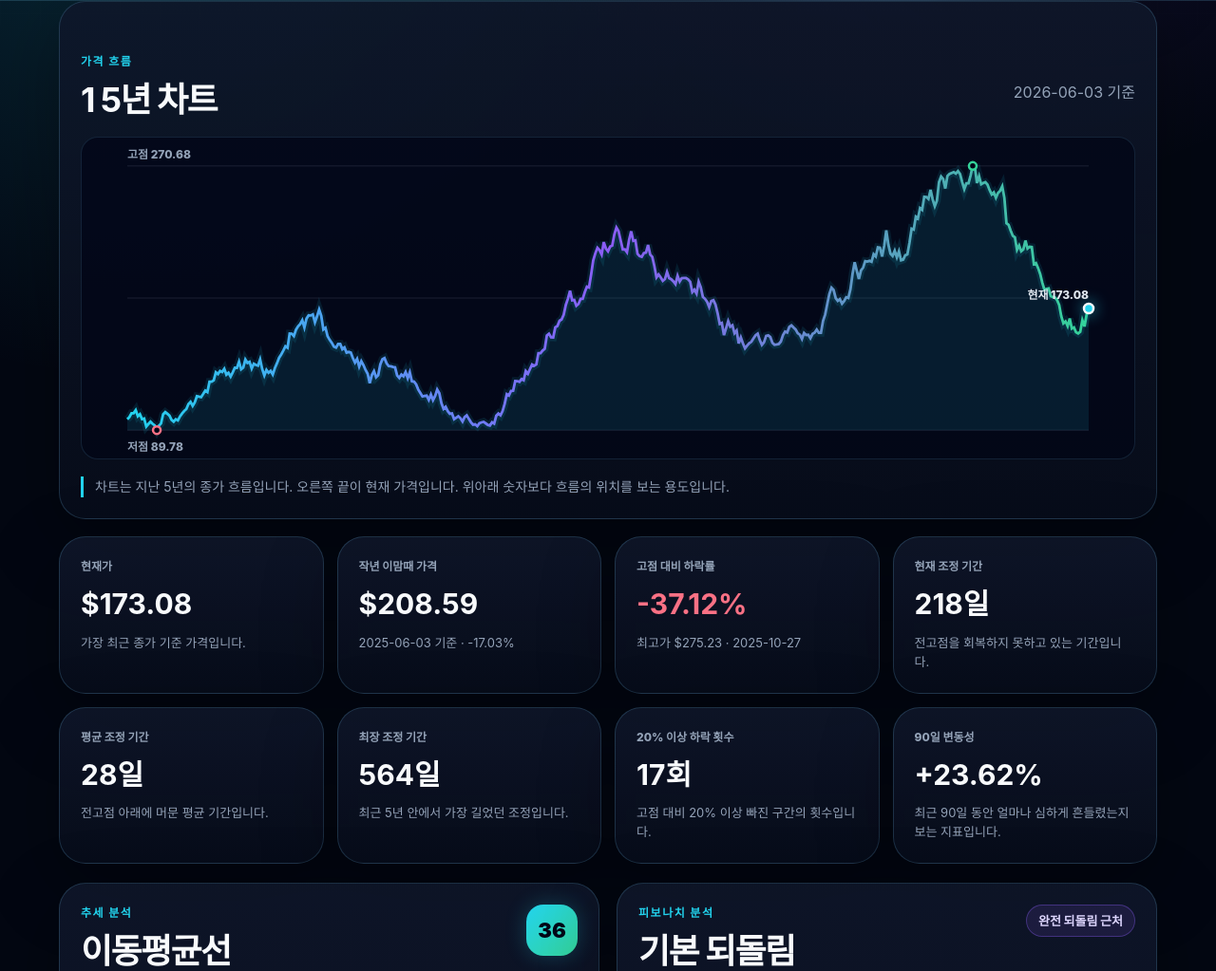
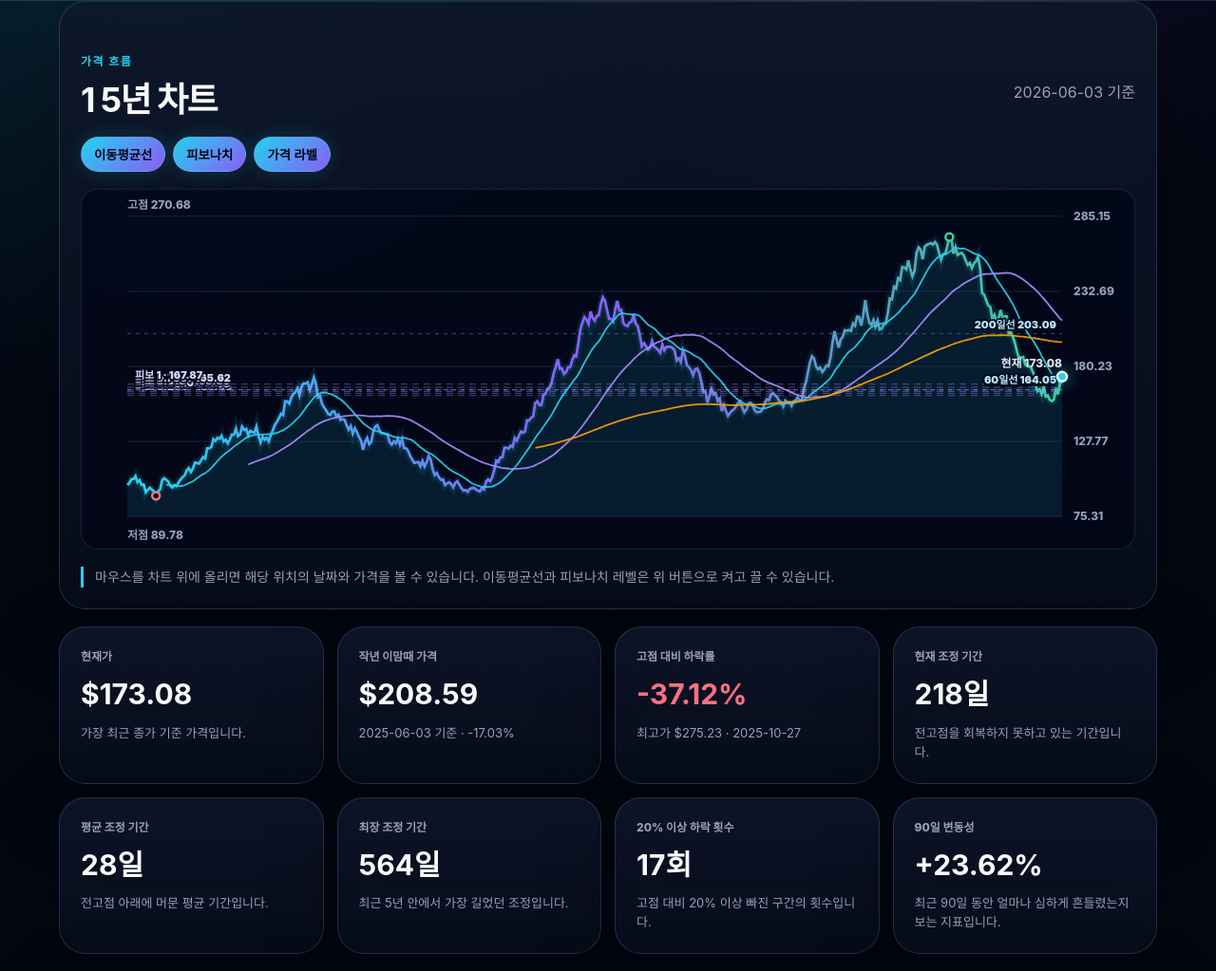
Before and after one commit to wooseong-dev/market-cycle-lab, a FastAPI app: page /asset/1 in a window 1280 px wide. Shown: the part 448-1471 px from the top of the page at 95% size. Run offline with FastAPI, Linux system fonts and the light colour scheme.

Commit message:
Add chart overlays and hover tooltip

```diff
--- a/static/app.js
+++ b/static/app.js
@@ -5,49 +5,165 @@ function money(v) {
   return v.toFixed(4);
 }
 
+function clamp(value, min, max) {
+  return Math.min(Math.max(value, min), max);
+}
+
+function movingAverage(values, window) {
+  const out = [];
+  let sum = 0;
+
+  for (let i = 0; i < values.length; i++) {
+    sum += values[i];
+
+    if (i >= window) {
+      sum -= values[i - window];
+    }
+
+    if (i >= window - 1) {
+      out.push(sum / window);
+    } else {
+      out.push(null);
+    }
+  }
+
+  return out;
+}
+
+function pathFromCoords(coords) {
+  return coords
+    .filter(c => c && Number.isFinite(c[0]) && Number.isFinite(c[1]))
+    .map((c, i) => `${i === 0 ? "M" : "L"}${c[0].toFixed(2)},${c[1].toFixed(2)}`)
+    .join(" ");
+}
+
 function drawSparkline(el, points, big = false) {
   if (!points || points.length < 2) return;
 
   const width = Math.max(el.clientWidth || 640, 320);
-  const height = big ? 340 : 140;
-  const padX = big ? 48 : 16;
-  const padY = big ? 30 : 14;
+  const height = big ? 380 : 140;
 
-  const values = points.map(p => p.close);
-  const min = Math.min(...values);
-  const max = Math.max(...values);
+  const padLeft = big ? 48 : 16;
+  const padRight = big ? 76 : 16;
+  const padTop = big ? 28 : 14;
+  const padBottom = big ? 34 : 14;
+
+  const maData = parseJSON(el.dataset.ma, []);
+  const fibData = parseJSON(el.dataset.fib, []);
+
+  const showMA = el.dataset.showMa !== "false";
+  const showFib = el.dataset.showFib !== "false";
+  const showLabels = el.dataset.showLabels !== "false";
+
+  const values = points.map(p => Number(p.close)).filter(v => Number.isFinite(v));
+
+  const overlayValues = [];
+  maData.forEach(item => {
+    const v = Number(item.value);
+    if (Number.isFinite(v)) overlayValues.push(v);
+  });
+  fibData.forEach(item => {
+    const v = Number(item.price);
+    if (Number.isFinite(v)) overlayValues.push(v);
+  });
+
+  const minRaw = Math.min(...values, ...(big ? overlayValues : []));
+  const maxRaw = Math.max(...values, ...(big ? overlayValues : []));
+  const extra = (maxRaw - minRaw || 1) * 0.08;
+  const min = minRaw - extra;
+  const max = maxRaw + extra;
   const range = max - min || 1;
 
-  const step = (width - padX * 2) / (points.length - 1);
-  const coords = points.map((p, i) => {
-    const x = padX + i * step;
-    const y = height - padY - ((p.close - min) / range) * (height - padY * 2);
-    return [x, y, p.close, p.date];
-  });
+  const chartW = width - padLeft - padRight;
+  const chartH = height - padTop - padBottom;
 
-  const d = coords
-    .map((c, i) => `${i === 0 ? "M" : "L"}${c[0].toFixed(2)},${c[1].toFixed(2)}`)
-    .join(" ");
+  const xFor = i => padLeft + (i / (points.length - 1)) * chartW;
+  const yFor = value => padTop + (1 - ((value - min) / range)) * chartH;
+
+  const coords = points.map((p, i) => [xFor(i), yFor(Number(p.close)), Number(p.close), p.date]);
+  const d = pathFromCoords(coords);
 
   const last = coords[coords.length - 1];
   const high = coords.reduce((a, b) => (b[2] > a[2] ? b : a), coords[0]);
   const low = coords.reduce((a, b) => (b[2] < a[2] ? b : a), coords[0]);
 
-  const grid = big
+  const gridCount = big ? 5 : 2;
+  const gridLines = [];
+  const axisLabels = [];
+
+  for (let i = 0; i < gridCount; i++) {
+    const ratio = i / (gridCount - 1);
+    const y = padTop + ratio * chartH;
+    const price = max - ratio * range;
+
+    gridLines.push(`<line class="grid-line" x1="${padLeft}" y1="${y}" x2="${width - padRight}" y2="${y}"></line>`);
+
+    if (big) {
+      axisLabels.push(`
+        <text class="axis-label" x="${width - padRight + 12}" y="${y + 4}">${money(price)}</text>
+      `);
+    }
+  }
+
+  const maOverlays = [];
+  if (big && showMA) {
+    const closeValues = points.map(p => Number(p.close));
+
+    [20, 60, 200].forEach(window => {
+      if (closeValues.length >= Math.min(window, 10)) {
+        const maValues = movingAverage(closeValues, Math.min(window, closeValues.length));
+        const maCoords = maValues.map((v, i) => v === null ? null : [xFor(i), yFor(v)]);
+        const maPath = pathFromCoords(maCoords);
+
+        if (maPath) {
+          maOverlays.push(`<path class="ma-line ma-${window}" d="${maPath}"></path>`);
+        }
+      }
+    });
+
+    maData.forEach(item => {
+      const price = Number(item.value);
+      if (!Number.isFinite(price)) return;
+
+      const y = yFor(price);
+      maOverlays.push(`
+        <line class="ma-level" x1="${padLeft}" y1="${y}" x2="${width - padRight}" y2="${y}"></line>
+        <text class="overlay-label ma-label" x="${width - padRight - 6}" y="${y - 6}">${item.label} ${money(price)}</text>
+      `);
+    });
+  }
+
+  const fibOverlays = [];
+  if (big && showFib) {
+    fibData.forEach(item => {
+      const price = Number(item.price);
+      if (!Number.isFinite(price)) return;
+
+      const y = yFor(price);
+      fibOverlays.push(`
+        <line class="fib-overlay" x1="${padLeft}" y1="${y}" x2="${width - padRight}" y2="${y}"></line>
+        <text class="overlay-label fib-label" x="${padLeft + 8}" y="${y - 6}">피보 ${item.label} · ${money(price)}</text>
+      `);
+    });
+  }
+
+  const labels = big && showLabels
     ? `
-      <line class="grid-line" x1="${padX}" y1="${padY}" x2="${width - padX}" y2="${padY}"></line>
-      <line class="grid-line" x1="${padX}" y1="${height / 2}" x2="${width - padX}" y2="${height / 2}"></line>
-      <line class="grid-line" x1="${padX}" y1="${height - padY}" x2="${width - padX}" y2="${height - padY}"></line>
+      <text class="chart-label" x="${padLeft}" y="${padTop - 8}">고점 ${money(high[2])}</text>
+      <text class="chart-label" x="${padLeft}" y="${height - 10}">저점 ${money(low[2])}</text>
+      <text class="chart-label end" x="${width - padRight}" y="${last[1] - 10}">현재 ${money(last[2])}</text>
     `
-    : `
-      <line class="grid-line" x1="${padX}" y1="${height / 2}" x2="${width - padX}" y2="${height / 2}"></line>
-    `;
+    : "";
 
-  const labels = big
+  const hoverLayer = big
     ? `
-      <text class="chart-label" x="${padX}" y="${padY - 8}">고점 ${money(max)}</text>
-      <text class="chart-label" x="${padX}" y="${height - 8}">저점 ${money(min)}</text>
-      <text class="chart-label end" x="${width - padX}" y="${last[1] - 10}">현재 ${money(last[2])}</text>
+      <line class="crosshair-x" x1="${padLeft}" y1="${padTop}" x2="${padLeft}" y2="${height - padBottom}"></line>
+      <line class="crosshair-y" x1="${padLeft}" y1="${padTop}" x2="${width - padRight}" y2="${padTop}"></line>
+      <circle class="hover-dot" cx="${padLeft}" cy="${padTop}" r="5"></circle>
+      <rect class="tooltip-bg" x="${padLeft + 12}" y="${padTop + 12}" width="160" height="54" rx="10"></rect>
+      <text class="tooltip-date" x="${padLeft + 24}" y="${padTop + 34}"></text>
+      <text class="tooltip-price" x="${padLeft + 24}" y="${padTop + 54}"></text>
+      <rect class="hover-capture" x="${padLeft}" y="${padTop}" width="${chartW}" height="${chartH}"></rect>
     `
     : "";
 
@@ -61,28 +177,151 @@ function drawSparkline(el, points, big = false) {
         </linearGradient>
       </defs>
 
-      ${grid}
-      <path class="area" d="${d} L ${width - padX},${height - padY} L ${padX},${height - padY} Z"></path>
+      ${gridLines.join("")}
+      ${axisLabels.join("")}
+
+      <path class="area" d="${d} L ${width - padRight},${height - padBottom} L ${padLeft},${height - padBottom} Z"></path>
       <path class="glow" d="${d}"></path>
       <path class="line" d="${d}"></path>
+
+      ${fibOverlays.join("")}
+      ${maOverlays.join("")}
 
       <circle class="dot high-dot" cx="${high[0]}" cy="${high[1]}" r="${big ? 4 : 3}"></circle>
       <circle class="dot low-dot" cx="${low[0]}" cy="${low[1]}" r="${big ? 4 : 3}"></circle>
       <circle class="dot last-dot" cx="${last[0]}" cy="${last[1]}" r="${big ? 5 : 4}"></circle>
 
       ${labels}
+      ${hoverLayer}
     </svg>
   `;
+
+  if (big) {
+    attachHover(el, points, coords, { padLeft, padTop, padRight, padBottom, width, height, chartW, chartH });
+  }
+}
+
+function attachHover(el, points, coords, dims) {
+  const svg = el.querySelector("svg");
+  const capture = el.querySelector(".hover-capture");
+  if (!svg || !capture) return;
+
+  const cx = el.querySelector(".crosshair-x");
+  const cy = el.querySelector(".crosshair-y");
+  const dot = el.querySelector(".hover-dot");
+  const bg = el.querySelector(".tooltip-bg");
+  const dateText = el.querySelector(".tooltip-date");
+  const priceText = el.querySelector(".tooltip-price");
+
+  const hoverEls = [cx, cy, dot, bg, dateText, priceText];
+
+  function setVisible(show) {
+    hoverEls.forEach(x => {
+      if (x) x.style.opacity = show ? "1" : "0";
+    });
+  }
+
+  setVisible(false);
+
+  capture.addEventListener("mousemove", event => {
+    const rect = svg.getBoundingClientRect();
+    const ratioX = (event.clientX - rect.left) / rect.width;
+    const svgX = ratioX * dims.width;
+
+    const clampedX = clamp(svgX, dims.padLeft, dims.width - dims.padRight);
+    const index = Math.round(((clampedX - dims.padLeft) / dims.chartW) * (points.length - 1));
+    const safeIndex = clamp(index, 0, points.length - 1);
+    const c = coords[safeIndex];
+
+    if (!c) return;
+
+    const x = c[0];
+    const y = c[1];
+
+    cx.setAttribute("x1", x);
+    cx.setAttribute("x2", x);
+    cy.setAttribute("y1", y);
+    cy.setAttribute("y2", y);
+    dot.setAttribute("cx", x);
+    dot.setAttribute("cy", y);
+
+    let tooltipX = x + 14;
+    let tooltipY = y - 70;
+
+    if (tooltipX > dims.width - dims.padRight - 170) tooltipX = x - 176;
+    if (tooltipY < dims.padTop + 8) tooltipY = y + 18;
+
+    bg.setAttribute("x", tooltipX);
+    bg.setAttribute("y", tooltipY);
+    dateText.setAttribute("x", tooltipX + 12);
+    dateText.setAttribute("y", tooltipY + 22);
+    priceText.setAttribute("x", tooltipX + 12);
+    priceText.setAttribute("y", tooltipY + 43);
+
+    dateText.textContent = c[3];
+    priceText.textContent = `가격 ${money(c[2])}`;
+
+    setVisible(true);
+  });
+
+  capture.addEventListener("mouseleave", () => setVisible(false));
+}
+
+function parseJSON(value, fallback) {
+  try {
+    if (!value) return fallback;
+    return JSON.parse(value);
+  } catch (e) {
+    return fallback;
+  }
+}
+
+function redrawInteractiveChart(container) {
+  const chart = container.closest(".panel").querySelector(".interactive-chart");
+  if (!chart) return;
+
+  const points = parseJSON(chart.dataset.points, []);
+  drawSparkline(chart, points, true);
 }
 
 document.querySelectorAll(".mini-chart").forEach(el => {
   try {
-    drawSparkline(el, JSON.parse(el.dataset.points), false);
+    drawSparkline(el, parseJSON(el.dataset.points, []), false);
   } catch (e) {}
 });
 
 document.querySelectorAll(".big-chart").forEach(el => {
   try {
-    drawSparkline(el, JSON.parse(el.dataset.points), true);
+    drawSparkline(el, parseJSON(el.dataset.points, []), true);
   } catch (e) {}
 });
+
+document.querySelectorAll(".chart-toggle").forEach(button => {
+  button.addEventListener("click", () => {
+    button.classList.toggle("active");
+
+    const toolbar = button.closest(".chart-toolbar");
+    const panel = button.closest(".panel");
+    const chart = panel.querySelector(".interactive-chart");
+    if (!chart) return;
+
+    const overlay = button.dataset.overlay;
+    const active = button.classList.contains("active");
+
+    if (overlay === "ma") chart.dataset.showMa = String(active);
+    if (overlay === "fib") chart.dataset.showFib = String(active);
+    if (overlay === "labels") chart.dataset.showLabels = String(active);
+
+    drawSparkline(chart, parseJSON(chart.dataset.points, []), true);
+  });
+});
+
+window.addEventListener("resize", () => {
+  document.querySelectorAll(".mini-chart").forEach(el => {
+    drawSparkline(el, parseJSON(el.dataset.points, []), false);
+  });
+
+  document.querySelectorAll(".big-chart").forEach(el => {
+    drawSparkline(el, parseJSON(el.dataset.points, []), true);
+  });
+});
--- a/static/styles.css
+++ b/static/styles.css
@@ -883,3 +883,142 @@ svg { width: 100%; height: 100%; display: block; }
     flex-direction: column;
   }
 }
+/* === 차트 오버레이 / 호버 툴팁 === */
+
+.chart-toolbar {
+  display: flex;
+  flex-wrap: wrap;
+  gap: 8px;
+  margin: 12px 0 14px;
+}
+
+.chart-toggle {
+  border: 1px solid rgba(125, 211, 252, .18);
+  border-radius: 999px;
+  background: rgba(15, 23, 42, .72);
+  color: var(--muted2);
+  padding: 8px 13px;
+  font-weight: 900;
+  cursor: pointer;
+}
+
+.chart-toggle.active {
+  color: #020617;
+  background: linear-gradient(135deg, var(--neon), var(--neon2));
+  box-shadow: 0 0 20px rgba(34, 211, 238, .18);
+}
+
+.interactive-chart {
+  height: 380px;
+}
+
+.axis-label {
+  fill: #94a3b8;
+  font-size: 12px;
+  font-weight: 800;
+}
+
+.overlay-label {
+  font-size: 11px;
+  font-weight: 900;
+  paint-order: stroke;
+  stroke: rgba(2, 6, 23, .85);
+  stroke-width: 4px;
+  stroke-linejoin: round;
+}
+
+.ma-line {
+  fill: none;
+  stroke-width: 1.8;
+  opacity: .92;
+  vector-effect: non-scaling-stroke;
+}
+
+.ma-20 {
+  stroke: #22d3ee;
+}
+
+.ma-60 {
+  stroke: #a78bfa;
+}
+
+.ma-200 {
+  stroke: #f59e0b;
+}
+
+.ma-level {
+  stroke: rgba(125, 211, 252, .34);
+  stroke-width: 1;
+  stroke-dasharray: 4 5;
+  vector-effect: non-scaling-stroke;
+}
+
+.ma-label {
+  fill: #bae6fd;
+  text-anchor: end;
+}
+
+.fib-overlay {
+  stroke: rgba(167, 139, 250, .45);
+  stroke-width: 1;
+  stroke-dasharray: 7 5;
+  vector-effect: non-scaling-stroke;
+}
+
+.fib-label {
+  fill: #ddd6fe;
+}
+
+.crosshair-x,
+.crosshair-y {
+  stroke: rgba(226, 232, 240, .36);
+  stroke-width: 1;
+  stroke-dasharray: 4 4;
+  vector-effect: non-scaling-stroke;
+  pointer-events: none;
+}
+
+.hover-dot {
+  fill: #22d3ee;
+  stroke: #f8fafc;
+  stroke-width: 2;
+  filter: drop-shadow(0 0 9px rgba(34, 211, 238, .75));
+  pointer-events: none;
+}
+
+.tooltip-bg {
+  fill: rgba(2, 6, 23, .92);
+  stroke: rgba(125, 211, 252, .28);
+  stroke-width: 1;
+  filter: drop-shadow(0 10px 18px rgba(0,0,0,.32));
+  pointer-events: none;
+}
+
+.tooltip-date {
+  fill: #94a3b8;
+  font-size: 12px;
+  font-weight: 800;
+  pointer-events: none;
+}
+
+.tooltip-price {
+  fill: #f8fafc;
+  font-size: 14px;
+  font-weight: 950;
+  pointer-events: none;
+}
+
+.hover-capture {
+  fill: transparent;
+  cursor: crosshair;
+}
+
+@media (max-width: 620px) {
+  .interactive-chart {
+    height: 320px;
+  }
+
+  .chart-toggle {
+    flex: 1;
+  }
+}
--- a/templates/asset.html
+++ b/templates/asset.html
@@ -35,11 +35,26 @@
       <p class="muted">{{ asset.metrics.current_date }} 기준</p>
     </div>
 
-    <div class="big-chart" data-points='{{ asset.chart | tojson }}'></div>
+    {% set ma = asset.technical["moving_average"] %}
+    {% set fib = asset.technical["fibonacci"] %}
+
+    <div class="chart-toolbar">
+      <button type="button" class="chart-toggle active" data-overlay="ma">이동평균선</button>
+      <button type="button" class="chart-toggle active" data-overlay="fib">피보나치</button>
+      <button type="button" class="chart-toggle active" data-overlay="labels">가격 라벨</button>
+    </div>
+
+    <div
+      class="big-chart interactive-chart"
+      data-points='{{ asset.chart | tojson }}'
+      data-ma='{{ ma["items"] | tojson }}'
+      data-fib='{{ fib["levels"] | tojson }}'
+      data-current='{{ asset.metrics.current_price }}'
+    ></div>
 
     <div class="chart-help">
-      차트는 지난 5년의 종가 흐름입니다. 오른쪽 끝이 현재 가격입니다.
-      위아래 숫자보다 흐름의 위치를 보는 용도입니다.
+      마우스를 차트 위에 올리면 해당 위치의 날짜와 가격을 볼 수 있습니다.
+      이동평균선과 피보나치 레벨은 위 버튼으로 켜고 끌 수 있습니다.
     </div>
   </div>
 
@@ -92,9 +107,6 @@
       <p>최근 90일 동안 얼마나 심하게 흔들렸는지 보는 지표입니다.</p>
     </div>
   </div>
-
-  {% set ma = asset.technical["moving_average"] %}
-  {% set fib = asset.technical["fibonacci"] %}
 
   <section class="technical-grid">
     <div class="panel ta-panel">
```
